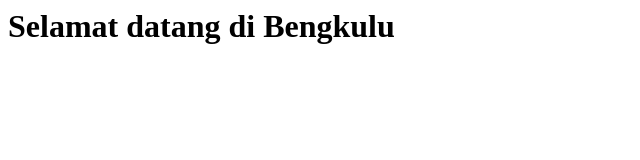
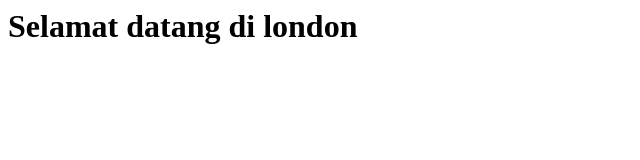
Before and after one commit to arfwdd/nginx-repo, a plain HTML site: page index.html in a window 1280 px wide. Shown: the whole page, without its empty margins (0-640 px from the left). Drawn offline with Linux system fonts and the light colour scheme.

Commit message:
Update index.html
ubah bengkulu jadi london

```diff
--- a/index.html
+++ b/index.html
@@ -1,5 +1,5 @@
 <html>
   <body>
-    <h1>Selamat datang di Bengkulu</h1>
+    <h1>Selamat datang di london</h1>
   </body>
 </html>
```
